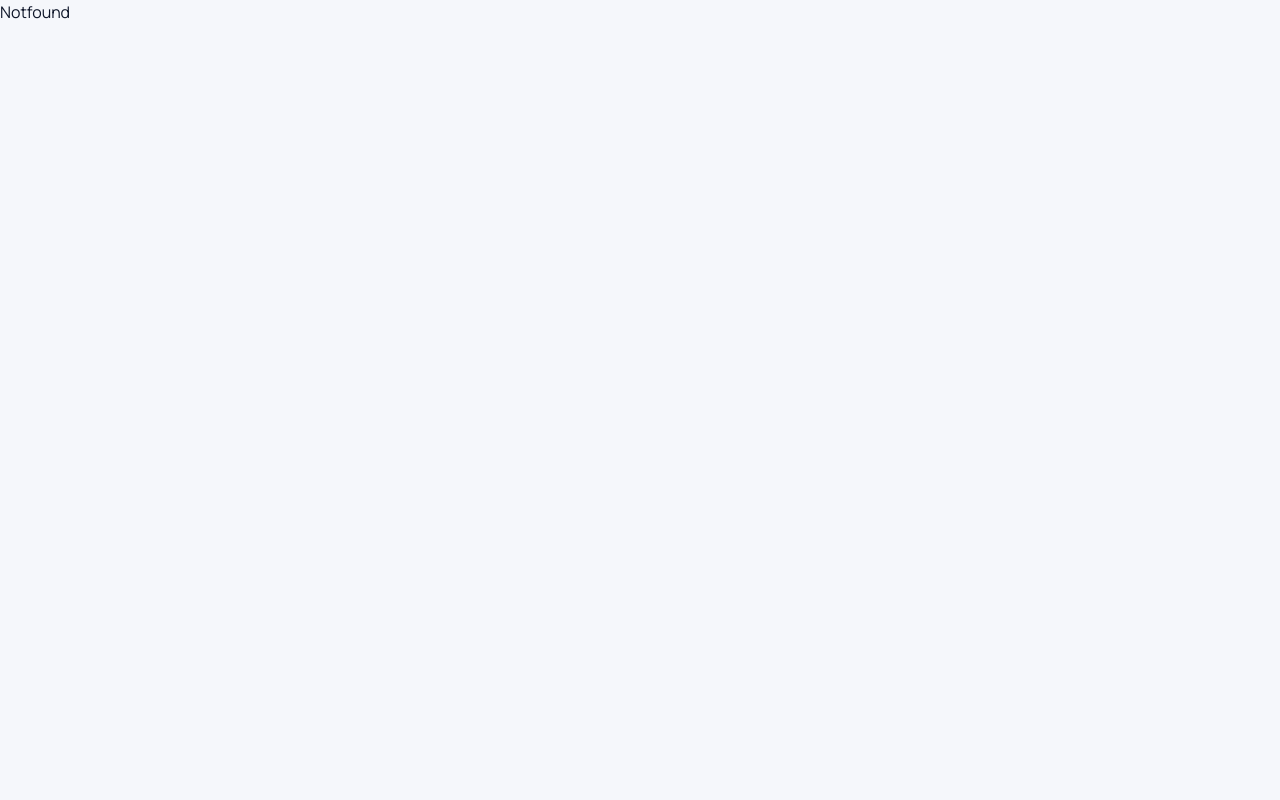
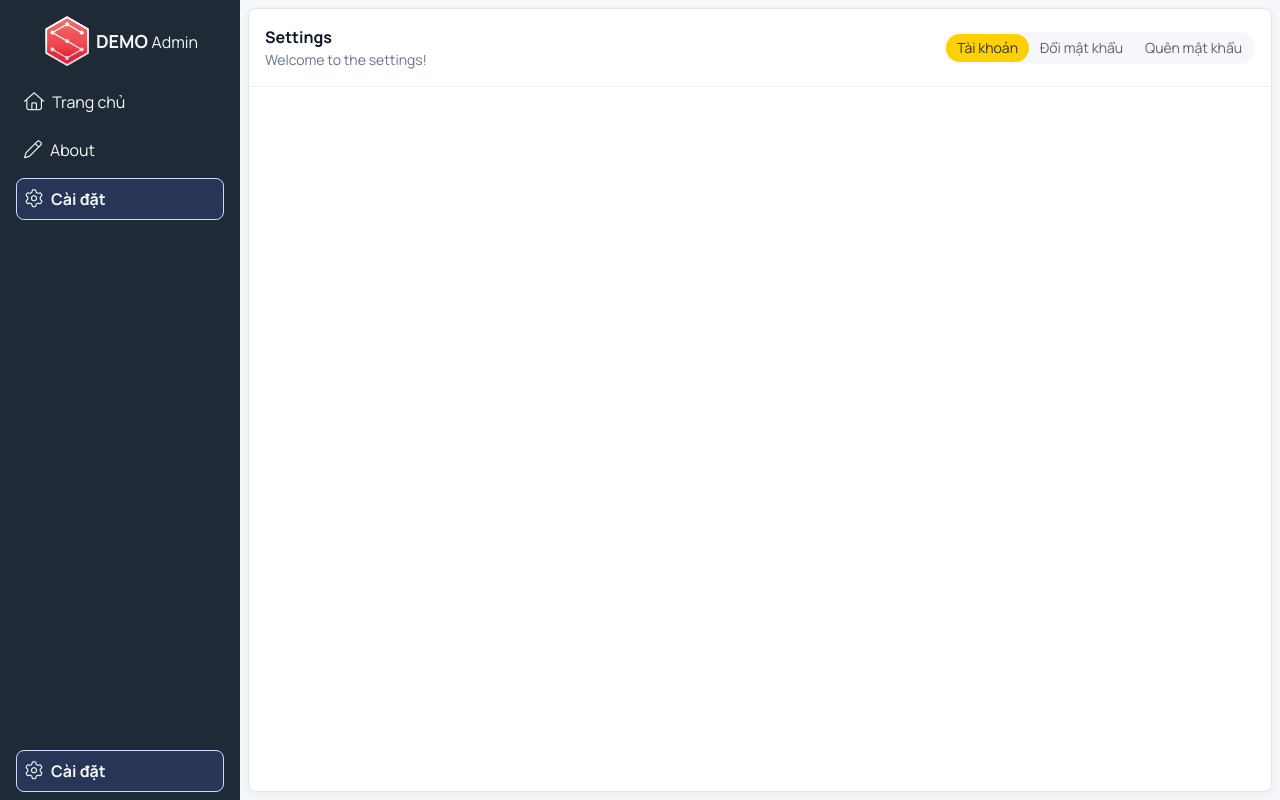
Before and after one commit to vucodiing/vue-dashboard, a Vue app: page /settings in a window 1280 px wide. Built offline with nearby package versions, Linux system fonts and the light colour scheme.

Commit message:
update: code

```diff
--- a/package.json
+++ b/package.json
@@ -24,6 +24,7 @@
     ]
   },
   "dependencies": {
+    "element-plus": "^2.11.8",
     "pinia": "^3.0.3",
     "vue": "^3.5.22",
     "vue-router": "^4.5.1"
--- a/src/component/SidebarComponent.vue
+++ b/src/component/SidebarComponent.vue
@@ -4,10 +4,22 @@
       <img :src="LOGO" alt="" height="50" />
       <p>DEMO <span>Admin</span></p>
     </div>
-    <router-link v-for="(r, i) in arrayRouter" :key="i" :to="r.path">
-      <i v-if="r.meta?.icon" :class="`${r.meta.icon} sidebar__icon`" />
-      <span>{{ r.name }}</span>
-    </router-link>
+    <div class="sidebar__menu">
+      <router-link v-for="(r, i) in arrayRouter" :key="i" :to="r.path">
+        <i v-if="r.meta?.icon" :class="`${r.meta.icon} sidebar__icon`" />
+        <span>{{ r.name }}</span>
+      </router-link>
+    </div>
+    <div class="sidebar__footer">
+      <router-link to="settings">
+        <i class="fa-light fa-gear sidebar__icon"></i>
+        <span>Cài đặt</span>
+      </router-link>
+      <!-- <router-link>
+        <i class="fa-light fa-power-off"></i>
+        <span>Đăng xuất</span>
+      </router-link> -->
+    </div>
   </div>
 </template>
 
@@ -25,11 +37,13 @@ onMounted(() => {
 <style scoped lang="scss">
 .sidebar {
   width: var(--sidebar-width);
-  // background: #1f2a37;
+  background: #1f2a37;
   // height: 100vh;
-  color: var(--primary-dark-color);
+  color: var(--text-light-color);
   padding: var(--spacing-lg);
   box-sizing: border-box;
+  position: relative;
+  overflow: hidden;
   &__logo {
     font-weight: bold;
     display: flex;
@@ -41,7 +55,7 @@ onMounted(() => {
     }
     p {
       font-size: var(--font-size-lg);
-      color: var(--primary-dark-color);
+      // color: var(--primary-dark-color);
     }
     span {
       font-weight: 400;
@@ -51,6 +65,13 @@ onMounted(() => {
   &__icon {
     font-size: var(--font-size-lg);
     margin-right: var(--spacing-base);
+  }
+  &__footer {
+    position: absolute;
+    bottom: 0;
+    // left: 0;
+    width: calc(100% - var(--spacing-lg) * 2);
+    // padding: var(--spacing-lg);
   }
   a {
     display: block;
@@ -63,7 +84,7 @@ onMounted(() => {
   a.router-link-exact-active {
     background-color: rgba(87, 120, 252, 0.155);
     border: thin solid #d0d9ff;
-    color: var(--primary-color);
+    // color: var(--primary-color);
     font-weight: bold;
   }
 }
--- a/src/layout/DashboardLayout.vue
+++ b/src/layout/DashboardLayout.vue
@@ -16,15 +16,14 @@ import Sidebar from '@/component/SidebarComponent.vue';
 .layout {
   display: flex;
   height: 100vh;
-  // padding: var(--spacing-lg);
   &__content {
-    margin: var(--spacing-lg);
-    margin-left: 0;
+    margin: var(--spacing-base);
+    // margin-left: 0;
     border: thin solid #e5e7eb;
     box-shadow: var(--box-shadow);
     border-radius: var(--border-base);
     flex: 1;
-    background: var(--background-color);
+    background: #fff;
     overflow-y: auto;
   }
 }
--- a/src/main.ts
+++ b/src/main.ts
@@ -1,6 +1,7 @@
 import { createApp } from 'vue';
 import { createPinia } from 'pinia';
-
+import ElementPlus from 'element-plus';
+import 'element-plus/dist/index.css';
 import App from './App.vue';
 import router from './router';
 import './styles/index.scss';
@@ -8,5 +9,6 @@ const app = createApp(App);
 
 app.use(createPinia());
 app.use(router);
+app.use(ElementPlus);
 
 app.mount('#app');
--- a/src/router/index.ts
+++ b/src/router/index.ts
@@ -5,6 +5,7 @@ import DashboardLayout from '@/layout/DashboardLayout.vue';
 // Pages
 import Home from '@/views/HomeView.vue';
 import About from '@/views/AboutView.vue';
+import Settings from '@/views/SettingsView.vue';
 
 const routes: RouteRecordRaw[] = [
   {
@@ -26,6 +27,15 @@ const routes: RouteRecordRaw[] = [
         component: About,
         meta: {
           icon: 'fa-light fa-pen',
+          accessRoles: ['*'],
+        },
+      },
+      {
+        path: 'settings',
+        name: 'Cài đặt',
+        component: Settings,
+        meta: {
+          icon: 'fa-light fa-gear',
           accessRoles: ['Admin'],
         },
       },
--- a/src/styles/custom.scss
+++ b/src/styles/custom.scss
@@ -1,13 +1,32 @@
 body {
   font-family: var(--font-family);
-  background-color: #f5f7fb;
-  color: var(--text-color);
+  background-color: var(--background-color);
+  color: var(--text-dark-color);
 }
 .v-container {
-  padding: var(--spacing-lg);
+  // padding: var(--spacing-lg);
+  &__header,
+  &__body,
+  &__footer {
+    padding: var(--spacing-lg);
+  }
   &__header {
     display: flex;
     align-items: center;
     justify-content: space-between;
+    border-bottom: thin solid var(--border-color);
+    h2 {
+      font-weight: bold;
+    }
+    p {
+      font-size: var(--font-size-sm);
+      color: var(--text-muted-color);
+    }
+  }
+
+  .el-segmented {
+    --el-segmented-item-selected-color: var(--el-text-color-primary);
+    --el-segmented-item-selected-bg-color: #ffd100;
+    --el-border-radius-base: 16px;
   }
 }
--- a/src/styles/variable.scss
+++ b/src/styles/variable.scss
@@ -2,11 +2,13 @@
   --primary-color: #4c6fff; /* blue-600 */
   --primary-dark-color: #182455; /* blue-600 */
   --secondary-color: #64748b; /* slate-500 */
-  --background-color: #f8fafc; /* slate-50 */
+  --background-color: #f5f7fb; /* slate-50 */
   --surface-color: #ffffff; /* white */
-  --text-color: #0f172a; /* slate-900 */
+  --text-dark-color: #0f172a; /* slate-900 */
+  --text-light-color: #f7f7f7; /* slate-900 */
   --text-muted-color: #64748b; /* slate-500 */
   --border-radius: 8px;
+  --border-color: #f1f1f1;
   --box-shadow: 0 2px 8px rgba(0, 0, 0, 0.06);
   --font-family: 'Manrope', 'Roboto', 'Helvetica Neue', Arial, sans-serif;
   --font-size-base: 16px;
@@ -20,6 +22,6 @@
   --warning-color: #facc15; /* yellow-400 */
   --error-color: #ef4444; /* red-500 */
   --info-color: #3b82f6; /* blue-500 */
-
+  --color-crimson: #dc143c;
   --sidebar-width: 240px;
 }
--- /dev/null
+++ b/src/views/SettingsView.vue
@@ -0,0 +1,25 @@
+<template>
+  <div class="v-container">
+    <div class="v-container__header">
+      <div class="v-container__header-content">
+        <h2>Settings</h2>
+        <p>Welcome to the settings!</p>
+      </div>
+      <div class="v-container__header-actions">
+        <el-segmented v-model="options" :options="directionOptions" />
+      </div>
+    </div>
+    <div class="v-container__body"></div>
+  </div>
+</template>
+
+<script setup lang="ts">
+import { ref } from 'vue';
+
+const options = ref('account__info');
+const directionOptions = [
+  { label: 'Tài khoản', value: 'account__info' },
+  { label: 'Đổi mật khẩu', value: 'account__change__password' },
+  { label: 'Quên mật khẩu', value: 'account__reset__password' },
+];
+</script>
```
Also changed, not shown: 1 other file (tests, documents, lock files or other folders).
